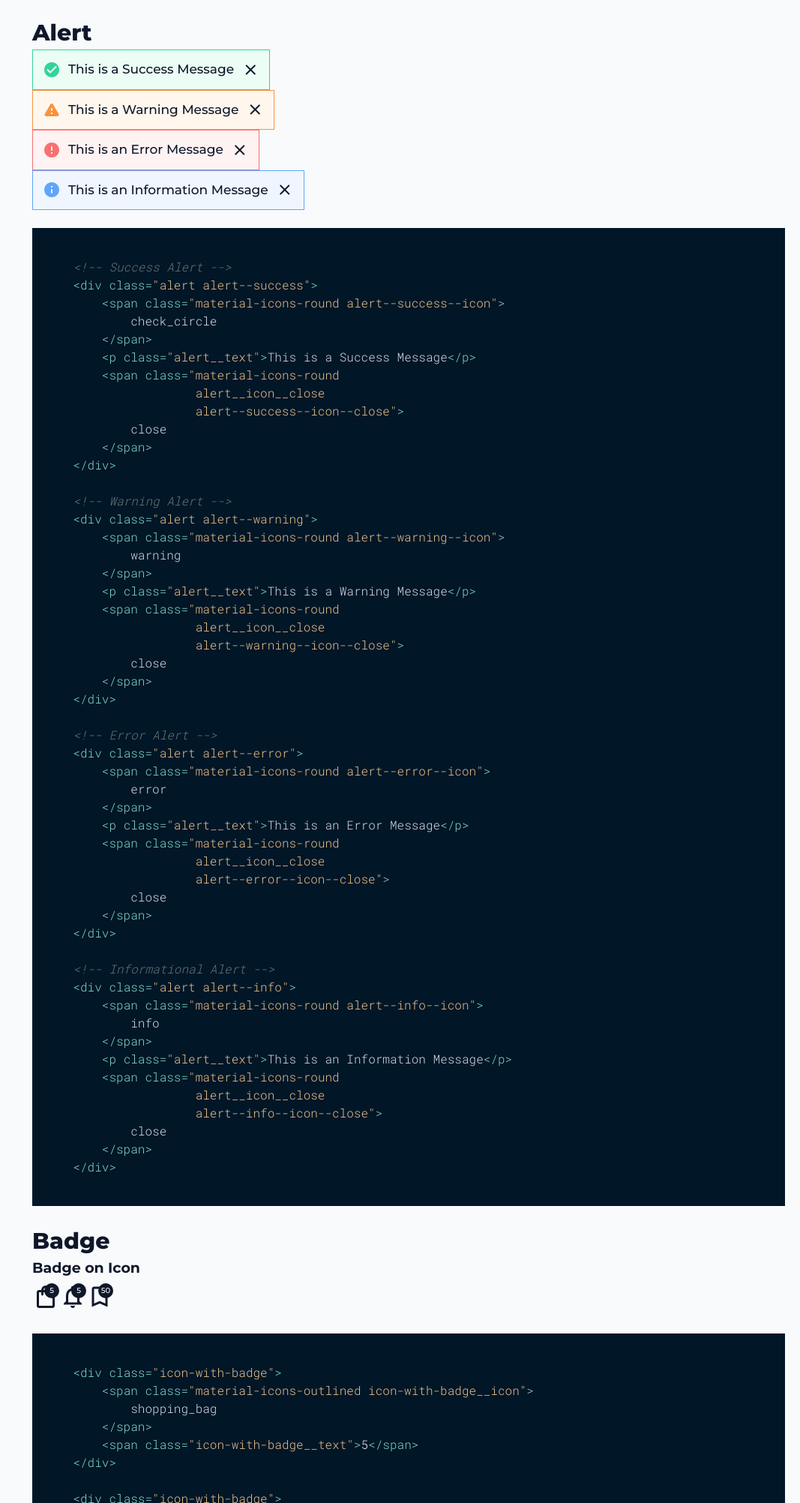
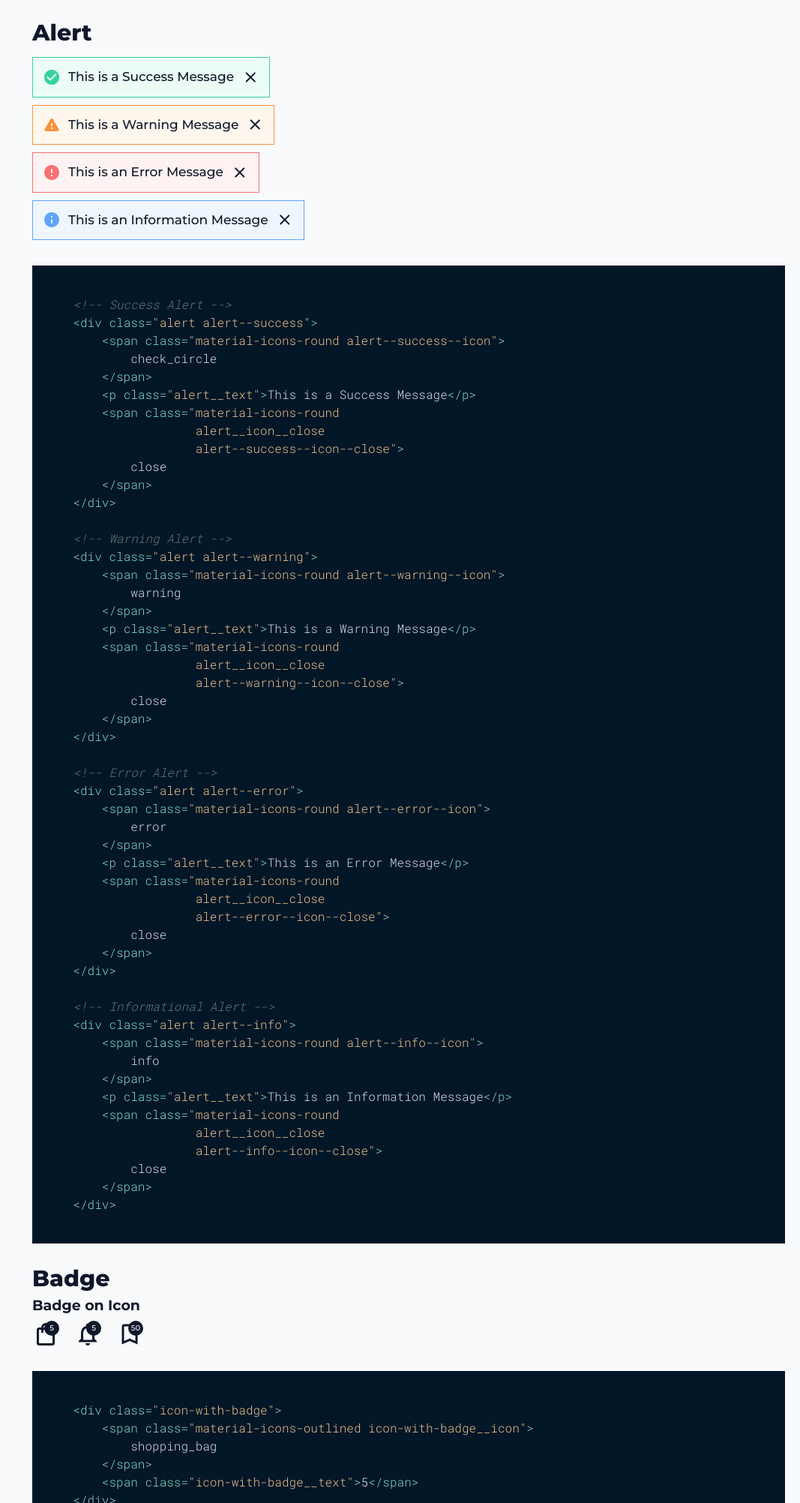
Before and after one commit to theprakashkumar/Kesho, a plain HTML site: page get-started.html in a window 1280 px wide. Shown: the part 1706-3710 px from the top of the page at 75% size, without its empty margins (213-1280 px from the left). Drawn offline with nearby package versions, Linux system fonts and the light colour scheme.

Commit message:
style: added margin to alerts and icons

```diff
--- a/get-started.html
+++ b/get-started.html
@@ -180,7 +180,7 @@
                     <div class="content-right__title">Alert</div>
 
                     <!-- Success Alert -->
-                    <div class="alert alert--success">
+                    <div class="alert alert--success m-1 ml-0">
                         <span class="material-icons-round alert--success--icon"
                             >check_circle</span
                         >
@@ -195,7 +195,7 @@
                     </div>
 
                     <!-- Warning Alert -->
-                    <div class="alert alert--warning">
+                    <div class="alert alert--warning m-1 ml-0">
                         <span class="material-icons-round alert--warning--icon"
                             >warning</span
                         >
@@ -210,7 +210,7 @@
                     </div>
 
                     <!-- Error Alert -->
-                    <div class="alert alert--error">
+                    <div class="alert alert--error m-1 ml-0">
                         <span class="material-icons-round alert--error--icon"
                             >error</span
                         >
@@ -225,7 +225,7 @@
                     </div>
 
                     <!-- Informational Alert -->
-                    <div class="alert alert--info">
+                    <div class="alert alert--info m-1 ml-0">
                         <span class="material-icons-round alert--info--icon"
                             >info</span
                         >
@@ -304,7 +304,7 @@
                     <div class="content-right__sub-title">Badge on Icon</div>
                     <!-- Badge on Icon -->
                     <div class="flex">
-                        <div class="icon-with-badge">
+                        <div class="icon-with-badge mr-2">
                             <span
                                 class="
                                     material-icons-outlined
@@ -316,7 +316,7 @@
                             <span class="icon-with-badge__text">5</span>
                         </div>
 
-                        <div class="icon-with-badge">
+                        <div class="icon-with-badge mr-2">
                             <span
                                 class="
                                     material-icons-outlined
@@ -328,7 +328,7 @@
                             <span class="icon-with-badge__text">5</span>
                         </div>
 
-                        <div class="icon-with-badge">
+                        <div class="icon-with-badge mr-2">
                             <span
                                 class="
                                     material-icons-outlined
```
